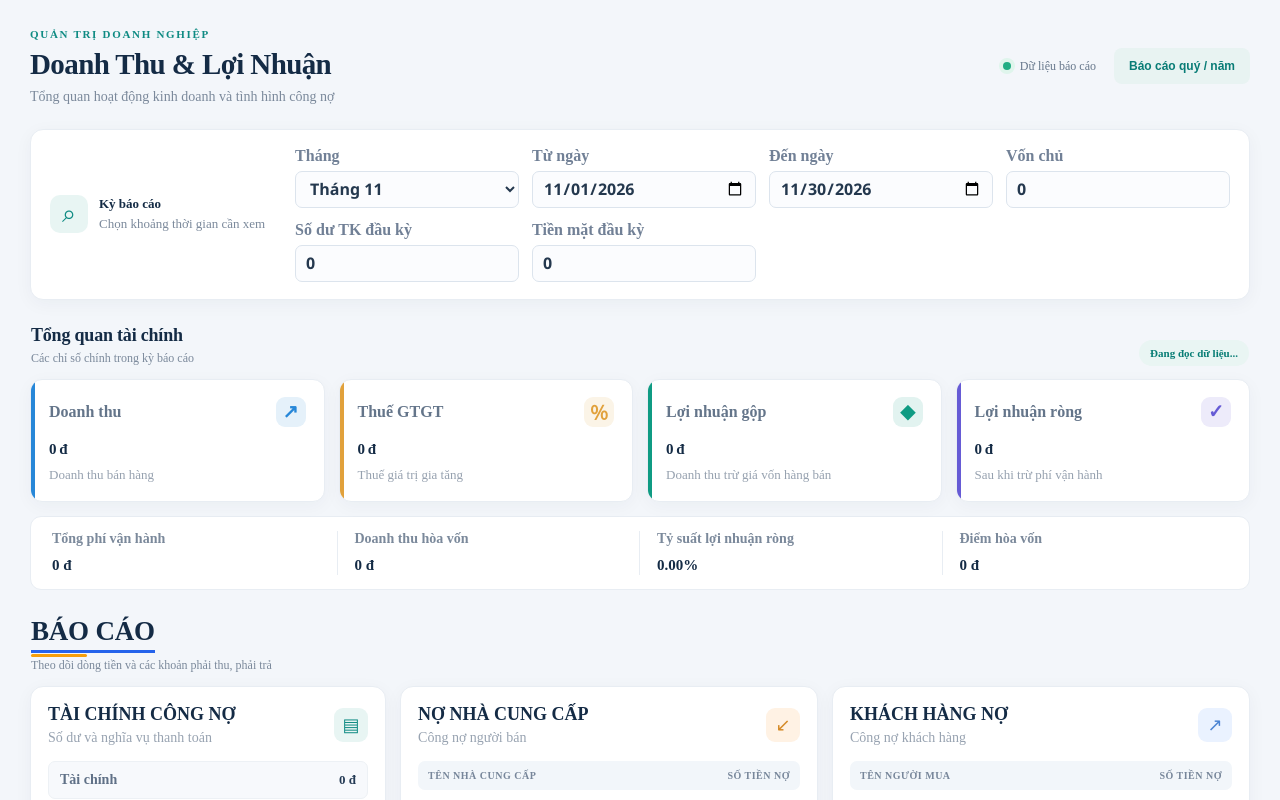
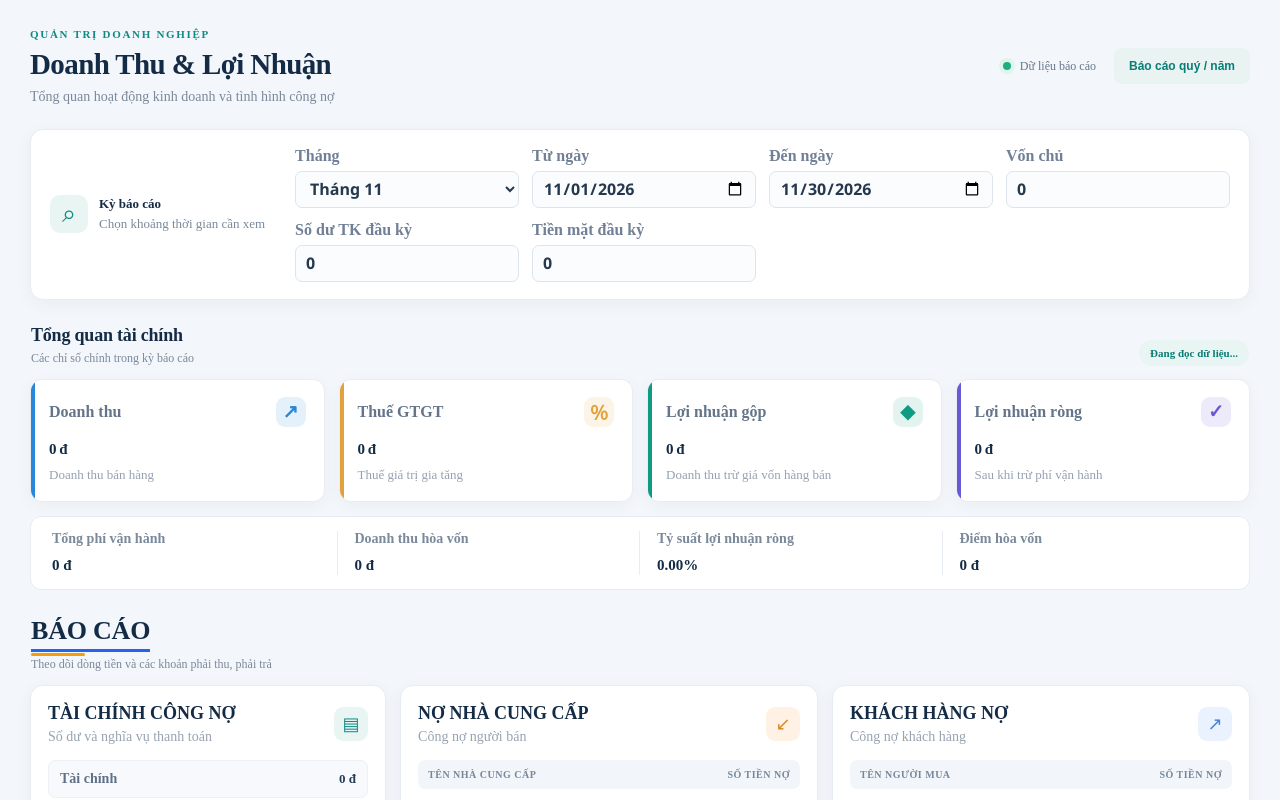
Before and after one commit to dodung43839-byte/Quanly_GianKem, a plain HTML site: page Bao-Cao/baocao.html in a window 1280 px wide. Shown: the top 800 px of the page. Drawn offline with Linux system fonts and the light colour scheme.

Commit message:
Adjust font size for tieu-de-bao-cao class

```diff
--- a/Bao-Cao/baocao.css
+++ b/Bao-Cao/baocao.css
@@ -615,7 +615,7 @@ footer span {
     font-weight: 800;
 }
 .tieu-de-bao-cao {
-  font-size: 27px!important;
+  font-size: 26px!important;
   font-weight: 800;
   display: inline-block;
   position: relative;
```
